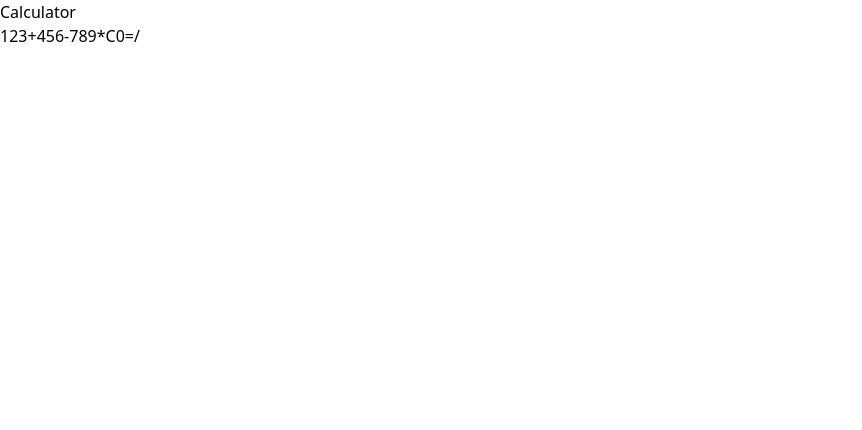
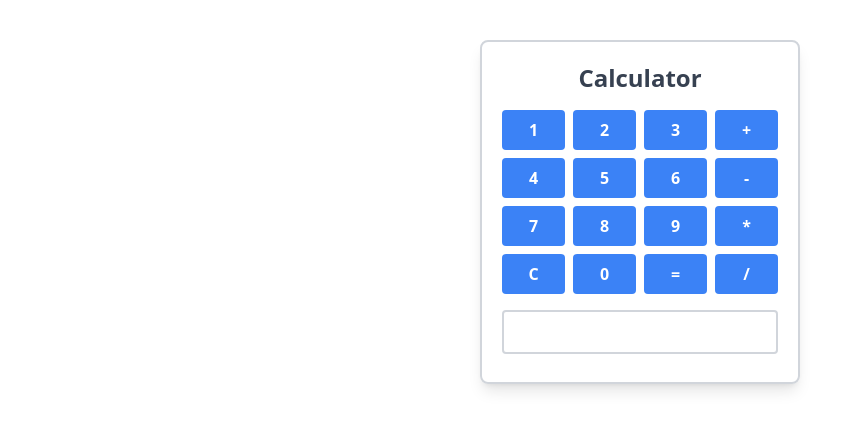
Before and after one commit to pwojcieszuk/calculator, a Next.js app: page / in a window 1280 px wide. Shown: the top 430 px of the page, without its empty margins (0-862 px from the left). Built offline with nearby package versions, Linux system fonts and the light colour scheme.

Commit message:
Add basic styles

```diff
--- a/src/components/Calculator.tsx
+++ b/src/components/Calculator.tsx
@@ -40,17 +40,25 @@ const Calculator = () => {
   };
 
   return (
-    <div>
-      <h1>Calculator</h1>
-      <div>
+    <div className="max-w-xs mx-auto mt-10 p-5 border-2 border-gray-300 rounded-lg shadow-lg">
+      <h1 className="text-2xl font-bold text-center text-gray-700 mb-4">Calculator</h1>
+      <div className="grid grid-cols-4 gap-2 mb-4">
         {buttons.map((button, idx) => (
-          <button key={idx} onClick={() => handleButtonClick(button)}>
+          <button
+            key={idx}
+            className="bg-blue-500 text-white font-semibold py-2 rounded hover:bg-blue-600 focus:outline-none focus:ring-2 focus:ring-blue-300"
+            onClick={() => handleButtonClick(button)}>
             {button}
           </button>
         ))}
       </div>
-      <input type="text" value={input} onChange={(e) => setInput(e.target.value)} />
-      {error && <p style={{ color: "red" }}>{error}</p>}
+      <input
+        type="text"
+        value={input}
+        onChange={(e) => setInput(e.target.value)}
+        className="w-full p-2 border-2 border-gray-300 rounded mb-2"
+      />
+      {error && <p className="text-red-500 text-sm">{error}</p>}
     </div>
   );
 };
```
